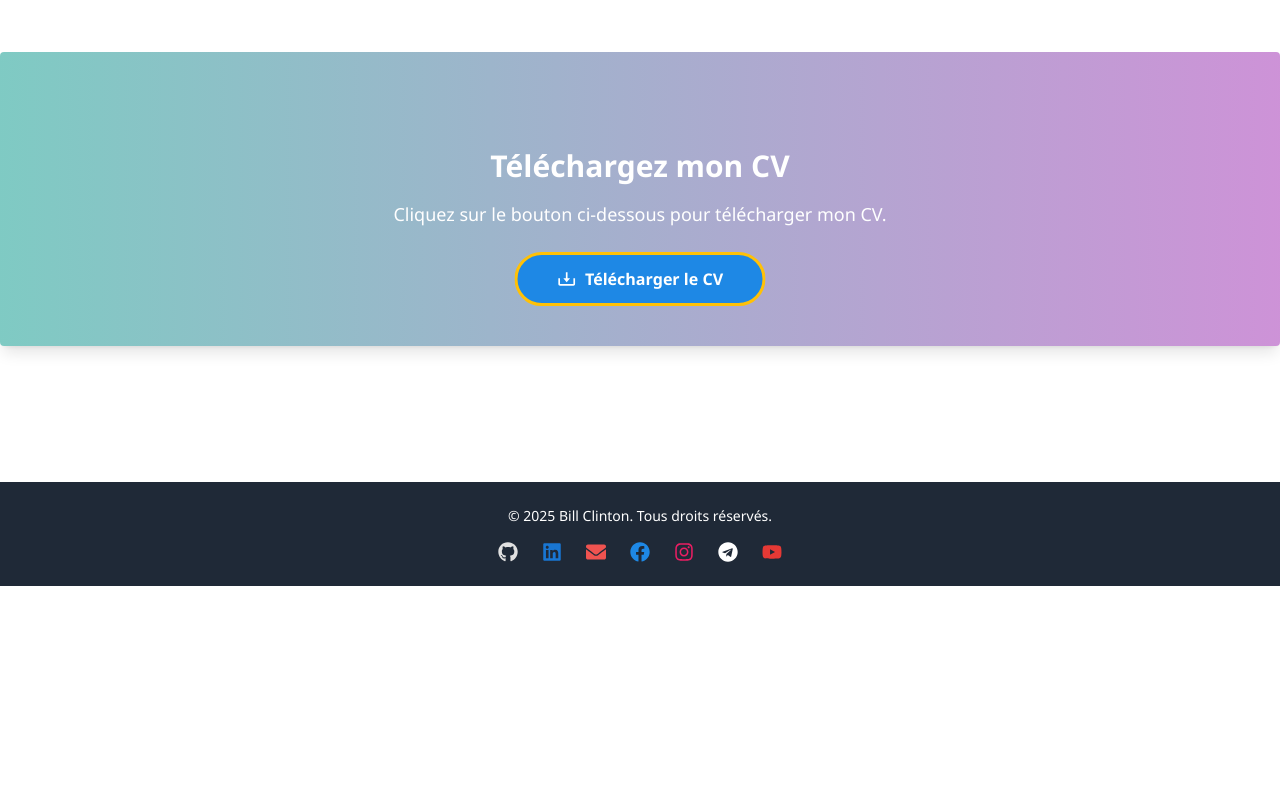
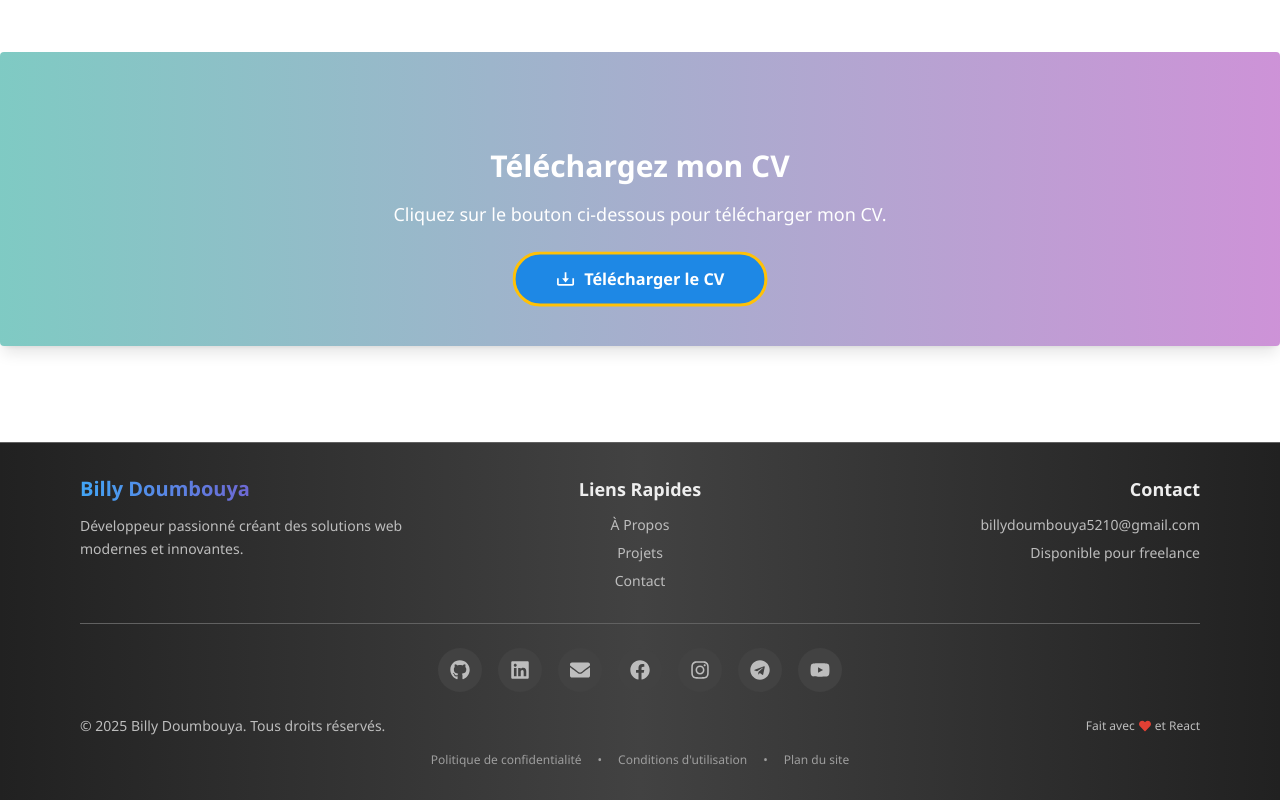
Before and after one commit to Clinton62395/clinton-portfolio, a React (Vite) app: page /#/ in a window 1280 px wide. Shown: the part 815-1615 px from the top of the page. Before the commit the page ends 1401 px from the top, so only its background shows below. Built offline with nearby package versions, Linux system fonts and the light colour scheme.

Commit message:
update task planning

```diff
--- a/src/components/footer.jsx
+++ b/src/components/footer.jsx
@@ -7,74 +7,195 @@ import {
   FaInstagram,
   FaTelegram,
   FaYoutube,
+  FaHeart,
 } from "react-icons/fa";
 
 function Footer() {
+  const currentYear = new Date().getFullYear();
+
+  const socialLinks = [
+    {
+      name: "GitHub",
+      href: "https://github.com/Clinton62395",
+      icon: FaGithub,
+      color: "hover:bi-text-gray-300",
+      ariaLabel: "Visitez mon profil GitHub",
+    },
+    {
+      name: "LinkedIn",
+      href: "https://www.linkedin.com/in/billy-doumbouya-17b330212?",
+      icon: FaLinkedin,
+      color: "hover:bi-text-blue-400",
+      ariaLabel: "Connectez-vous avec moi sur LinkedIn",
+    },
+    {
+      name: "Email",
+      href: "mailto:billydoumbouya5210@gmail.com",
+      icon: FaEnvelope,
+      color: "hover:bi-text-red-400",
+      ariaLabel: "Envoyez-moi un email",
+    },
+    {
+      name: "Facebook",
+      href: "https://www.facebook.com/share/18ikXA3tPU/",
+      icon: FaFacebook,
+      color: "hover:bi-text-blue-500",
+      ariaLabel: "Suivez-moi sur Facebook",
+    },
+    {
+      name: "Instagram",
+      href: "https://instagram.com/ton_instagram",
+      icon: FaInstagram,
+      color: "hover:bi-text-pink-400",
+      ariaLabel: "Suivez-moi sur Instagram",
+    },
+    {
+      name: "Telegram",
+      href: "https://t.me/BillyDoumbouya",
+      icon: FaTelegram,
+      color: "hover:bi-text-sky-400",
+      ariaLabel: "Contactez-moi sur Telegram",
+    },
+    {
+      name: "YouTube",
+      href: "https://youtube.com/@bill-clinton-développeur",
+      icon: FaYoutube,
+      color: "hover:bi-text-red-500",
+      ariaLabel: "Visitez ma chaîne YouTube",
+    },
+  ];
+
   return (
-    <footer
-      className="bi-absolute bi-right-0 bi-left-0 bi-bg-[#1f2937] bi-text-white bi-text-center bi-py-6 sm:bi-max-w-auto bi-mt-10"
+    <footer className="bi-bg-gradient-to-r bi-from-gray-900 bi-via-gray-800 bi-to-gray-900 bi-text-white bi-mt-16 bi-border-t bi-border-gray-700 bi-relative">
+      <div className="bi-max-w-6xl bi-mx-auto bi-px-4 bi-py-8">
+        {/* Section principale */}
+        <div className="bi-grid bi-grid-cols-1 md:bi-grid-cols-3 bi-gap-8 bi-mb-8">
+          {/* Colonne 1: Info personnelle */}
+          <div className="bi-text-center md:bi-text-left">
+            <h3 className="bi-text-xl bi-font-bold bi-mb-3 bi-bg-gradient-to-r bi-from-blue-400 bi-to-purple-500 bi-bg-clip-text bi-text-transparent">
+              Billy Doumbouya
+            </h3>
+            <p className="bi-text-gray-400 bi-text-sm bi-leading-relaxed">
+              Développeur passionné créant des solutions web modernes et
+              innovantes.
+            </p>
+          </div>
+
+          {/* Colonne 2: Liens rapides */}
+          <div className="bi-text-center">
+            <h4 className="bi-text-lg bi-font-semibold bi-mb-3 bi-text-gray-200">
+              Liens Rapides
+            </h4>
+            <div className="bi-flex bi-flex-col bi-space-y-2">
+              <a
+                href="#about"
+                className="bi-text-gray-400 hover:bi-text-white bi-transition-colors bi-duration-300 bi-text-sm"
               >
-      <p className="bi-text-sm">
-        &copy; {new Date().getFullYear()} Bill Clinton. Tous droits réservés.
-      </p>
-
-      <div className="bi-flex bi-justify-center bi-items-center bi-mt-4 bi-space-x-6 sm:bi-w-full">
-        <a
-          href="https://github.com/Clinton62395"
-          target="_blank"
-          rel="noopener noreferrer"
-          className="bi-text-xl bi-text-gray-300 hover:bi-text-white transition"
-        >
-          <FaGithub />
+                À Propos
               </a>
               <a
-          href="https://www.linkedin.com/in/billy-doumbouya-17b330212?"
-          target="_blank"
-          rel="noopener noreferrer"
-          className="bi-text-xl bi-text-blue-700 hover:bi-text-white transition"
+                href="#projects"
+                className="bi-text-gray-400 hover:bi-text-white bi-transition-colors bi-duration-300 bi-text-sm"
               >
-          <FaLinkedin />
+                Projets
               </a>
               <a
+                href=""
+                className="bi-text-gray-400 hover:bi-text-white bi-transition-colors bi-duration-300 bi-text-sm"
+              >
+                Contact
+              </a>
+            </div>
+          </div>
+
+          {/* Colonne 3: Contact */}
+          <div className="bi-text-center md:bi-text-right">
+            <h4 className="bi-text-lg bi-font-semibold bi-mb-3 bi-text-gray-200">
+              Contact
+            </h4>
+            <a
               href="mailto:billydoumbouya5210@gmail.com"
-          className="bi-text-xl bi-text-red-400 hover:bi-text-white transition"
+              className="bi-text-gray-400 hover:bi-text-white bi-transition-colors bi-duration-300 bi-text-sm bi-block bi-mb-2"
             >
-          <FaEnvelope />
+              billydoumbouya5210@gmail.com
             </a>
+            <p className="bi-text-gray-400 bi-text-sm">
+              Disponible pour freelance
+            </p>
+          </div>
+        </div>
+
+        {/* Séparateur */}
+        <div className="bi-border-t bi-border-gray-700 bi-pt-6">
+          {/* Réseaux sociaux */}
+          <div className="bi-flex bi-flex-wrap bi-justify-center bi-gap-4 bi-mb-6">
+            {socialLinks.map((social) => {
+              const IconComponent = social.icon;
+              return (
                 <a
-          href="https://www.facebook.com/share/18ikXA3tPU/"
-          target="_blank"
-          rel="noopener noreferrer"
-          className="bi-text-xl bi-text-blue-600 hover:bi-text-white transition"
+                  key={social.name}
+                  href={social.href}
+                  target={
+                    social.href.startsWith("mailto:") ? "_self" : "_blank"
+                  }
+                  rel={
+                    social.href.startsWith("mailto:")
+                      ? ""
+                      : "noopener noreferrer"
+                  }
+                  className={`
+                    bi-p-3 bi-rounded-full bi-bg-gray-800 bi-text-gray-400 bi-transition-all bi-duration-300
+                    bi-transform hover:bi-scale-110 hover:bi-bg-gray-700 ${social.color}
+                    focus:bi-outline-none focus:bi-ring-2 focus:bi-ring-blue-500 focus:bi-ring-offset-2 focus:bi-ring-offset-gray-800
+                  `}
+                  aria-label={social.ariaLabel}
+                  title={social.name}
                 >
-          <FaFacebook />
+                  <IconComponent className="bi-w-5 bi-h-5" />
                 </a>
+              );
+            })}
+          </div>
 
+          {/* Copyright et mentions */}
+          <div className="bi-flex bi-flex-col md:bi-flex-row bi-justify-between bi-items-center bi-text-sm bi-text-gray-400 bi-space-y-2 md:bi-space-y-0">
+            <div className="bi-flex bi-items-center bi-space-x-1">
+              <span>
+                &copy; {currentYear} Billy Doumbouya. Tous droits réservés.
+              </span>
+            </div>
+
+            <div className="bi-flex bi-items-center bi-space-x-1 bi-text-xs">
+              <span>Fait avec</span>
+              <FaHeart className="bi-w-3 bi-h-3 bi-text-red-500 bi-animate-pulse" />
+              <span>et React</span>
+            </div>
+          </div>
+
+          {/* Mentions légales */}
+          <div className="bi-flex bi-flex-wrap bi-justify-center bi-gap-4 bi-mt-4 bi-text-xs bi-text-gray-500">
             <a
-          href="https://instagram.com/ton_instagram"
-          target="_blank"
-          rel="noopener noreferrer"
-          className="bi-text-xl bi-text-pink-500 hover:bi-text-white transition"
+              href="#privacy"
+              className="hover:bi-text-gray-300 bi-transition-colors bi-duration-300"
             >
-          <FaInstagram />
+              Politique de confidentialité
             </a>
+            <span className="bi-hidden sm:bi-inline">•</span>
             <a
-          href="https://t.me/BillyDoumbouya"
-          target="_blank"
-          rel="noopener noreferrer"
-          className="bi-text-xl bi-text-sky-400 hover:bi-text-white transition"
+              href="#terms"
+              className="hover:bi-text-gray-300 bi-transition-colors bi-duration-300"
             >
-          <FaTelegram />
+              Conditions d'utilisation
             </a>
+            <span className="bi-hidden sm:bi-inline">•</span>
             <a
-          href="https://youtube.com/@bill-clinton-développeur
-"
-          target="_blank"
-          rel="noopener noreferrer"
-          className="bi-text-xl bi-text-red-600 hover:bi-text-white transition"
+              href="#sitemap"
+              className="hover:bi-text-gray-300 bi-transition-colors bi-duration-300"
             >
-          <FaYoutube />
+              Plan du site
             </a>
+          </div>
+        </div>
       </div>
     </footer>
   );
--- a/src/pages/Store.jsx
+++ b/src/pages/Store.jsx
@@ -109,18 +109,38 @@ export default function Store() {
   // drower open and close to the left side
   const [open, setOpen] = React.useState(false);
   const openDrawer = () => setOpen(true);
-  const closeDrawer = () => setOpen(false);
+  const toggloDrawer = () => setOpen(!open);
 
   return (
     <>
       {!showForm && (
-        <div className="bi-flex bi-justify-center bi-items-center bi-pt-20">
+        <div className="bi-flex bi-flex-col bi-justify-center bi-items-center bi-pt-20 bi-h-screen">
           <button
             className="bi-p-3 bi-rounded-lg bi-bg-cyan-900 bi-text-white"
             onClick={() => setShowForm(true)}
           >
             Add New Product
           </button>
+
+          <div className="bi-text-center bi-py-12 sm:bi-col-span-2 md:bi-col-span-3 lg:bi-col-span-4">
+            <CheckCircle2 className="bi-w-16 bi-h-16 bi-text-gray-300 bi-mx-auto bi-mb-4" />
+
+            {arrayProducts.length === 0 ? (
+              <>
+                <h3 className="bi-text-lg bi-font-medium bi-text-gray-900 bi-mb-2">
+                  No Products yet
+                </h3>
+                <p className="bi-text-gray-500">Add your first Products</p>
+              </>
+            ) : (
+              <>
+                <h3 className="bi-w-10 bi-h-10 bi-rounded-full bi-bg-green-500 bi-text-white bi-flex bi-items-center bi-justify-center bi-text-sm bi-font-bold bi-mx-auto">
+                  {arrayProducts.length}
+                </h3>
+                <p className="bi-text-gray-500">You can still add more!</p>
+              </>
+            )}
+          </div>
         </div>
       )}
 
@@ -303,30 +323,38 @@ export default function Store() {
         </div>
       )}
 
+      <div className="bi-fixed bi-top-14 bi-left-0 ">
         <React.Fragment>
           <Button
-          onClick={openDrawer}
-          className="bi-my-4 bi-bg-cyan-700 bi-text-white"
+            onClick={toggloDrawer}
+            className="bi-my-4 bi-bg-cyan-900 bi-text-white bi-ml-4 bi-font-bold bi-px-10 rounded-3 "
           >
-          Voir les produits ajoutés
+            See all added produits
           </Button>
 
-        <Drawer open={open} onClose={closeDrawer}>
+          <Drawer
+            open={open}
+            onClose={() => setOpen(true)}
+            className=" bi-bg-cyan-900 bi-shadow-md bi-justify-start bi-items-center bi-p-3 bi-max-w-100 bi-w-[700px]"
+          >
             <div className="bi-px-4 bi-py-4">
               <Typography variant="h5" color="blue-gray" className="bi-mb-4">
-              Produits ajoutés ({arrayProducts.length})
+                Produits added{" "}
+                <span className="bg-red-500 rounded-circle ">
+                  ({arrayProducts.length})
+                </span>
               </Typography>
 
               {arrayProducts.length === 0 ? (
                 <p className="bi-text-sm bi-text-gray-500">
-                Aucun produit pour le moment.
+                  No produit added yet.
                 </p>
               ) : (
                 <div className="bi-space-y-4 bi-max-h-[70vh] bi-overflow-y-auto">
                   {arrayProducts.map((product, index) => (
                     <div
                       key={product.id || index}
-                    className="bi-flex bi-items-center bi-gap-4 bi-p-2 bi-bg-gray-100 bi-rounded-lg"
+                      className="bi-flex bi-items-center bi-gap-4 bi-p-2 bi-bg-gray-100 bi-rounded-lg bi-w-100"
                     >
                       <img
                         src={product.image}
@@ -339,24 +367,20 @@ export default function Store() {
                         </Typography>
                         <p className="bi-text-sm">{product.description}</p>
                         <p className="bi-text-sm bi-text-green-700">
-                        Prix : {product.price} €
+                          Prix : N{product.price}
                         </p>
 
-                      {arrayProducts.map((product) => {
-                        return (
-                          <div key={product.id}>
                         <button
                           onClick={() => deleteProduct(product.id)}
-                              className="bi-px-4 bi-space-x-3 bi-flex bi-items-center bi-py-2 bi-bg-red-500 bi-text-black bi-text-sm bi-rounded bi-hover:bg-indigo-700 bi-transition"
+                          className="bi-group bi-rounded-full bi-bg-red-500 bi-p-2 bi-flex bi-justify-center bi-items-center hover:bi-bg-red-600 bi-transition-all bi-duration-300 bi-transform hover:bi-scale-110 focus:bi-outline-none focus:bi-ring-2 focus:bi-ring-red-400 focus:bi-ring-offset-1 bi-shadow-lg hover:bi-shadow-xl"
+                          aria-label="delete  product"
+                          title="Delete"
                         >
-                              <Trash2 size={16} />
-                              Delete
+                          <Trash2
+                            size={18}
+                            className="bi-text-white group-hover:bi-animate-pulse"
+                          />
                         </button>
-                          </div>
-                        );
-                      })}
-
-
                       </div>
                     </div>
                   ))}
@@ -365,6 +389,7 @@ export default function Store() {
             </div>
           </Drawer>
         </React.Fragment>
+      </div>
     </>
   );
 }
```
Lines whose indentation alone changed are shown as unchanged.
